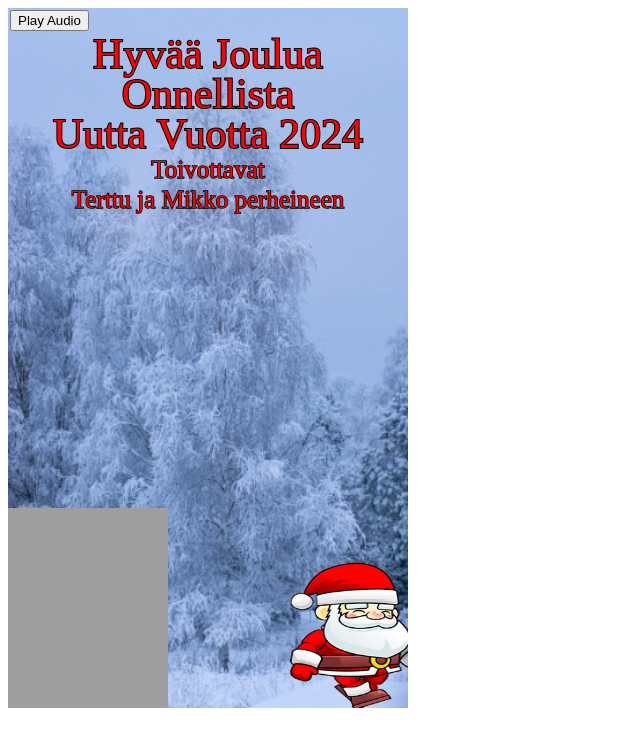
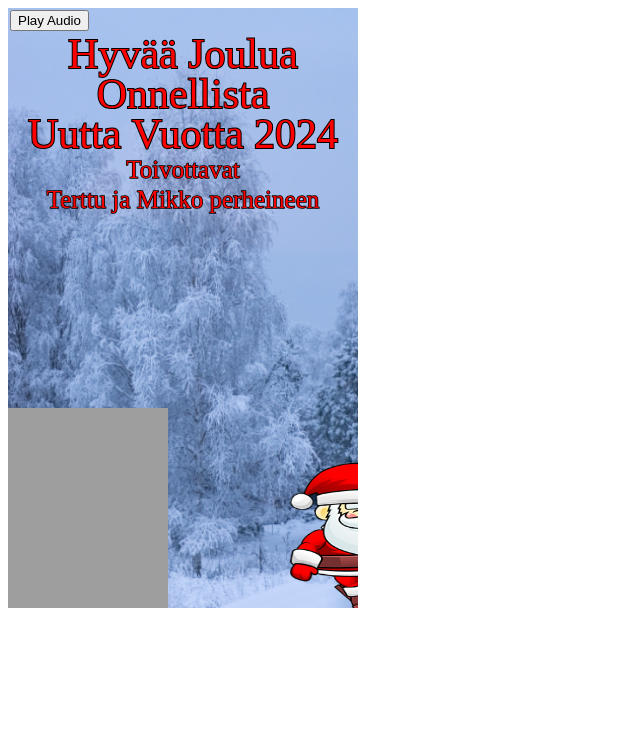
Before and after one commit to Tepa102/joulukortti2, a plain HTML site: page index.html in a window 1280 px wide. Shown: the whole page, without its empty margins (0-640 px from the left). Drawn offline with Linux system fonts and the light colour scheme; a web font is replaced by a local one.

Commit message:
pienemmäksi

```diff
--- a/index.html
+++ b/index.html
@@ -11,7 +11,7 @@
     <title>Joulu</title>
 </head>
 <body>
-    <canvas id="kanvas" width="400" height="700"></canvas>
+    <canvas id="kanvas" width="350" height="600"></canvas>
     <button id="playButton">Play Audio</button>
   <audio id="myAudio">
     <source src="silent-night.mp3" type="audio/mp3">
```
